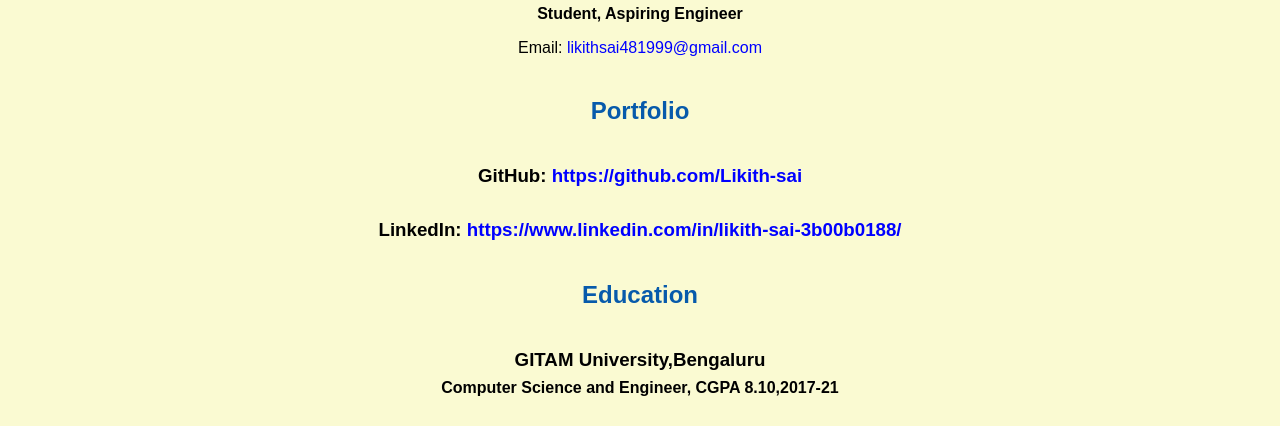
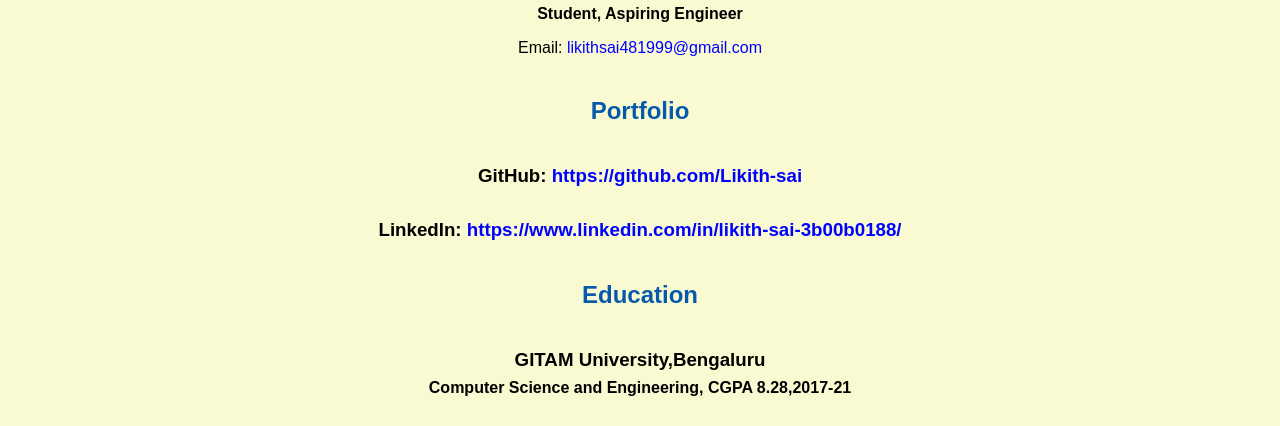
Before and after one commit to Likith-sai/likith-sai.github.io, a plain HTML site: page resume.html in a window 1280 px wide. Shown: the part 515-941 px from the top of the page. Drawn offline with Linux system fonts and the light colour scheme.

Commit message:
Update resume.html

```diff
--- a/resume.html
+++ b/resume.html
@@ -18,7 +18,7 @@
       <h3>LinkedIn: <a href="https://www.linkedin.com/in/likith-sai-3b00b0188/" target="_blank">https://www.linkedin.com/in/likith-sai-3b00b0188/</a></h3>
     <h2>Education</h2>
     <h3>GITAM University,Bengaluru</h3>
-    <h4>Computer Science and Engineer, CGPA 8.10,2017-21</h4>
+    <h4>Computer Science and Engineering, CGPA 8.28,2017-21</h4>
     <h3>Nandi PU College</h3>
     <h4>12<sup>th</sup>percentage: 80.83%,2015-17</h4>
     <h3>Nandi School-CBSE</h3>
```
